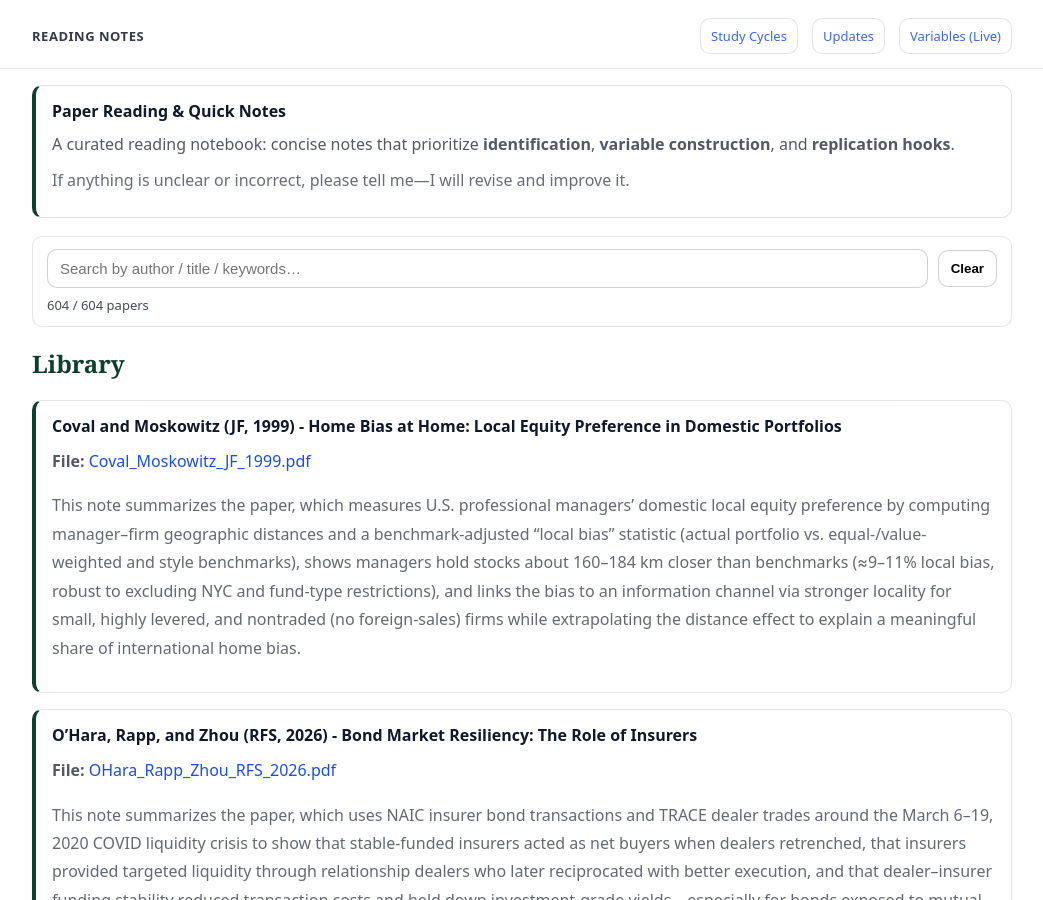
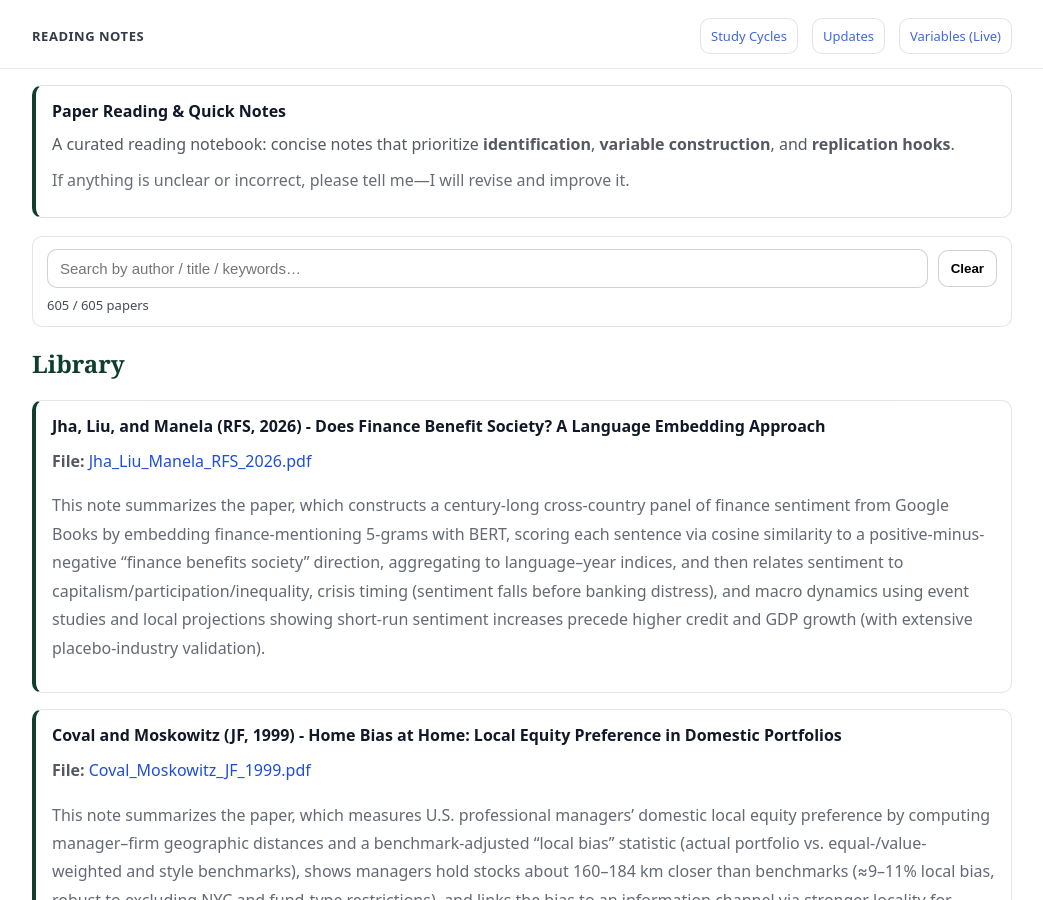
Before and after one commit to yaxinzn/study-archive, a Jekyll site: the page built from reading/index.md, in a window 1280 px wide and 900 px high. Shown: the whole window, without its empty margins (118-1161 px from the left). Built offline with Jekyll 4.4.1, drawn with Linux system fonts in a browser that asks for light colours.

Commit message:
Reading: add/update Jha_Liu_Manela_RFS_2026.pdf

```diff
--- a/_data/reading.yml
+++ b/_data/reading.yml
@@ -1,3 +1,7 @@
+- title: "Jha, Liu, and Manela (RFS, 2026) - Does Finance Benefit Society? A Language Embedding Approach"
+  file: "Jha_Liu_Manela_RFS_2026.pdf"
+  desc: "This note summarizes the paper, which constructs a century-long cross-country panel of finance sentiment from Google Books by embedding finance-mentioning 5-grams with BERT, scoring each sentence via cosine similarity to a positive-minus-negative “finance benefits society” direction, aggregating to language–year indices, and then relates sentiment to capitalism/participation/inequality, crisis timing (sentiment falls before banking distress), and macro dynamics using event studies and local projections showing short-run sentiment increases precede higher credit and GDP growth (with extensive placebo-industry validation)."
+
 - title: "Coval and Moskowitz (JF, 1999) - Home Bias at Home: Local Equity Preference in Domestic Portfolios"
   file: "Coval_Moskowitz_JF_1999.pdf"
   desc: "This note summarizes the paper, which measures U.S. professional managers’ domestic local equity preference by computing manager–firm geographic distances and a benchmark-adjusted “local bias” statistic (actual portfolio vs. equal-/value-weighted and style benchmarks), shows managers hold stocks about 160–184 km closer than benchmarks (≈9–11% local bias, robust to excluding NYC and fund-type restrictions), and links the bias to an information channel via stronger locality for small, highly levered, and nontraded (no foreign-sales) firms while extrapolating the distance effect to explain a meaningful share of international home bias."
```
Also changed, not shown: 1 other file.
